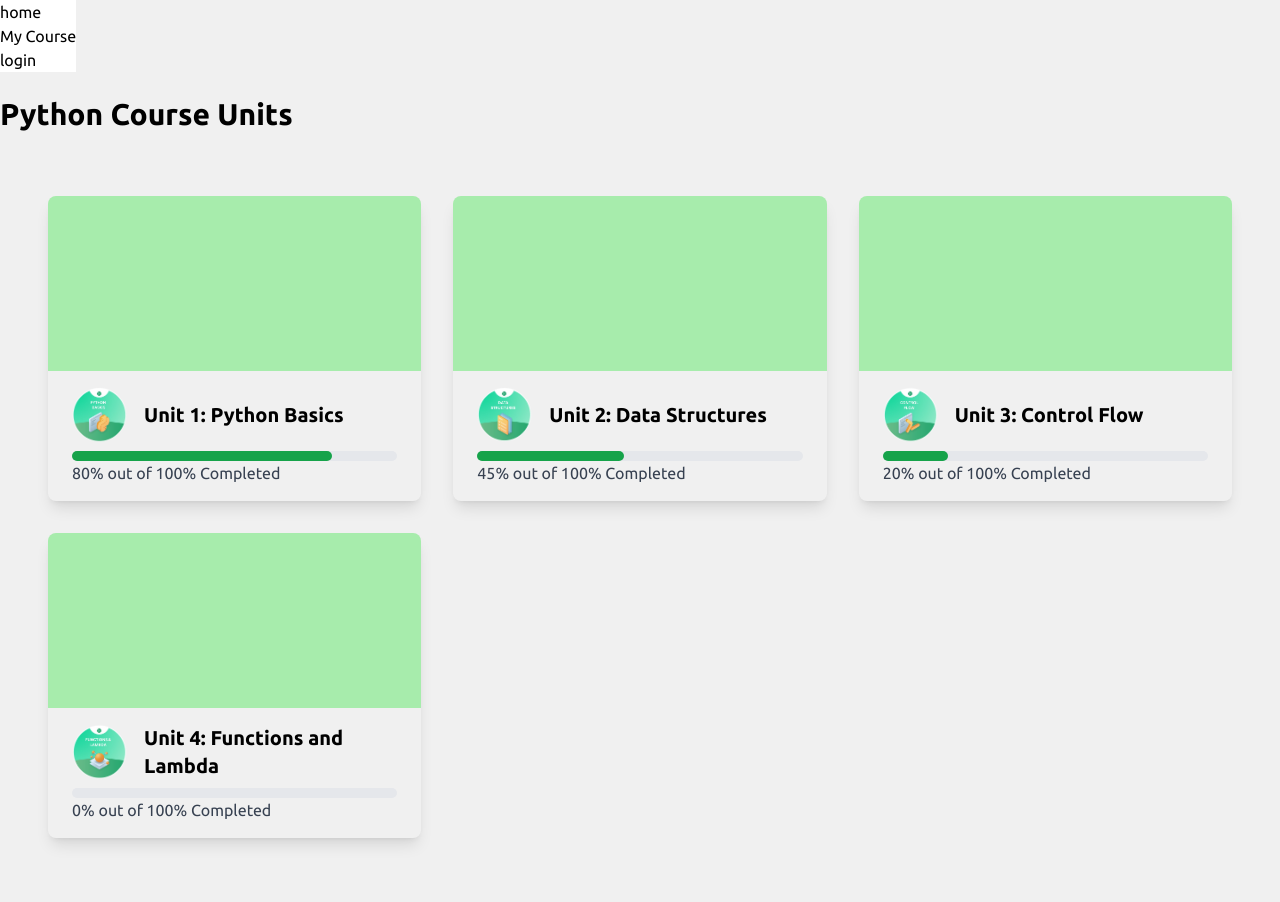
After one commit to queenyxies/PythonFinalProject, a Django app: page /unit/ in a window 1280 px wide. The commit adds this page. Run offline with Django 4.2, Linux system fonts and the light colour scheme; some libraries are stand-ins or nearby versions.

Commit message:
myy courss and units with badges initial commit

```diff
--- /dev/null
+++ b/base/templates/base/unit.html
@@ -0,0 +1,130 @@
+<!-- templates/base/unit.html -->
+
+{% extends 'main.html' %}
+{% load static %}
+{% block content %}
+<br>
+<br>
+<br>
+<br>
+
+<h1 class="text-3xl font-bold">Python Course Units  </h1>
+<!DOCTYPE html>
+<html lang="en">
+<head>
+    <meta charset="UTF-8">
+    <meta name="viewport" content="width=device-width, initial-scale=1.0">
+    <title>My Courses</title>
+    <script src="https://cdn.tailwindcss.com"></script>
+</head>
+<body>
+
+      <div class="container my-12 mx-auto px-4 md:px-12">
+        <div class="flex flex-wrap -mx-1 lg:-mx-4">
+
+            <!-- Column -->
+            <div class="my-1 px-1 w-full md:w-1/2 lg:my-4 lg:px-4 lg:w-1/3">
+
+                <!-- Card -->
+                <div class="max-w-sm rounded overflow-hidden shadow-lg rounded-lg transition-all duration-500 hover:scale-105">
+                    <img class="w-full" src="{% static 'images/unit_header.png' %}" alt="A boy curious about Python programming">
+                    <div class="px-6 py-4">
+                        <a class="flex items-center no-underline hover:underline text-black" href="#">
+                            <img alt="Placeholder" class="block rounded-full w-14 h-14 mb-2" src="{% static 'images/unit1_badge.png' %}">
+                            <div class="font-bold text-xl mb-2 ml-4">Unit 1: Python Basics</div>
+
+                        </a>
+                    <div class="w-full bg-gray-200 rounded-full h-2.5 leading-tight:bg-gray-700">
+                        <div class="bg-green-600 h-2.5 rounded-full" style="width: 80%"></div>
+                    </div>
+                    <p class="text-gray-700 text-base">
+                        80% out of 100% Completed
+                    </p>
+                    </div>
+                </div>
+                <!-- END Card -->
+
+            </div>
+            <!-- END Column -->
+
+            <!-- Column -->
+            <div class="my-1 px-1 w-full md:w-1/2 lg:my-4 lg:px-4 lg:w-1/3">
+
+                <!-- Card -->
+                <div class="max-w-sm rounded overflow-hidden shadow-lg rounded-lg transition-all duration-500 hover:scale-105">
+                    <img class="w-full" src="{% static 'images/unit_header.png' %}" alt="Sunset in the mountains">
+                    <div class="px-6 py-4">
+                        <a class="flex items-center no-underline hover:underline text-black" href="#">
+                            <img alt="Placeholder" class="block rounded-full w-14 h-14 mb-2" src="{% static 'images/unit2_badge.png' %}">
+                            <div class="font-bold text-xl mb-2 ml-4">Unit 2: Data Structures</div>
+                        </a>
+                    <div class="w-full bg-gray-200 rounded-full h-2.5 leading-tight:bg-gray-700">
+                        <div class="bg-green-600 h-2.5 rounded-full" style="width: 45%"></div>
+                    </div>
+                    <p class="text-gray-700 text-base">
+                        45% out of 100% Completed
+                    </p>
+                    </div>
+                </div>
+                <!-- END Card -->
+
+            </div>
+            <!-- END Column -->
+
+            <!-- Column -->
+            <div class="my-1 px-1 w-full md:w-1/2 lg:my-4 lg:px-4 lg:w-1/3">
+
+                <!-- Card -->
+                <div class="max-w-sm rounded overflow-hidden shadow-lg rounded-lg transition-all duration-500 hover:scale-105">
+                    <img class="w-full" src="{% static 'images/unit_header.png' %}" alt="Sunset in the mountains">
+                    <div class="px-6 py-4">
+                        <a class="flex items-center no-underline hover:underline text-black" href="#">
+                            <img alt="Placeholder" class="block rounded-full w-14 h-14 mb-2" src="{% static 'images/unit3_badge.png' %}">
+                            <div class="font-bold text-xl mb-2 ml-4">Unit 3: Control Flow</div>
+
+                        </a>
+                    <div class="w-full bg-gray-200 rounded-full h-2.5 leading-tight:bg-gray-700">
+                        <div class="bg-green-600 h-2.5 rounded-full" style="width: 20%"></div>
+                    </div>
+                    <p class="text-gray-700 text-base">
+                        20% out of 100% Completed
+                    </p>
+                    </div>
+                </div>
+                <!-- END Card -->
+
+            </div>
+            <!-- END Column -->
+
+            <!-- Column -->
+            <div class="my-1 px-1 w-full md:w-1/2 lg:my-4 lg:px-4 lg:w-1/3">
+
+                <!-- Card -->
+                <div class="max-w-sm rounded overflow-hidden shadow-lg rounded-lg transition-all duration-500 hover:scale-105">
+                    <img class="w-full" src="{% static 'images/unit_header.png' %}" alt="Sunset in the mountains">
+                    <div class="px-6 py-4">
+                        <a class="flex items-center no-underline hover:underline text-black" href="#">
+                            <img alt="Placeholder" class="block rounded-full w-14 h-14 mb-2" src="{% static 'images/unit4_badge.png' %}">
+                            <div class="font-bold text-xl mb-2 ml-4">Unit 4: Functions and Lambda</div>
+
+                        </a>
+                    <div class="w-full bg-gray-200 rounded-full h-2.5 leading-tight:bg-gray-700">
+                        <div class="bg-green-600 h-2.5 rounded-full" style="width: 0%"></div>
+                    </div>
+                    <p class="text-gray-700 text-base">
+                        0% out of 100% Completed
+                    </p>
+                    </div>
+                </div>
+                <!-- END Card -->
+
+            </div>
+            <!-- END Column -->
+
+
+
+        </div>
+    </div>
+</body>
+</html>
+{% endblock content %}
--- a/base/urls.py
+++ b/base/urls.py
@@ -5,6 +5,7 @@ urlpatterns = [
     path('', views.home, name="home"),
     # path('course/<str:pk>/', views.course, name="course"),
     path('course/', views.course, name="course"),
+    path('unit/', views.unit, name="unit"),
     path('profile/<str:pk>', views.userProfile, name="profile"),
     path('update_user', views.updateUser, name="update_user"),
     path('update_pass', views.changePassword, name="change_password"),
--- a/base/views.py
+++ b/base/views.py
@@ -8,6 +8,8 @@ from .models import Course, Lesson, User
 from .forms import CourseForm, LessonForm,UserForm, MyUserCreationForm
 from django.contrib.auth.forms import PasswordChangeForm
 from django.contrib.auth import update_session_auth_hash
+
+
 # from django.http import HttpResponse
 
 # Create your views here.
@@ -218,3 +220,8 @@ def createLesson(request):
         print(request.POST)
     context = {'form': form}
     return render(request, 'base/lesson_form.html', context)
+
+# unit view
+def unit(request):
+
+    return render(request, 'base/unit.html')
--- a/templates/navbar.html
+++ b/templates/navbar.html
@@ -2,7 +2,8 @@
 
 <div class="bg-white fixed left-0">
 <a href="/"><h1>home</h1></a>
-<a href="/course"><h1>My Course</h1></a>
+<a href="{% url 'course' %}"><h1>My Course</h1></a>
+
 
 {% if request.user.is_authenticated %}
     <a href="#" onclick="confirmLogout()">logout</a>
```
Also changed, not shown: base/templates/base/course.html (+45 -1 lines), static/images/pythonCourse_badge.png (added), static/images/python_header.jpg (added), static/images/unit1_badge.png (added), static/images/unit2_badge.png (added), static/images/unit2_header.png (added), static/images/unit3_badge.png (added), static/images/unit4_badge.png (added), static/images/unit_header.png (added).
